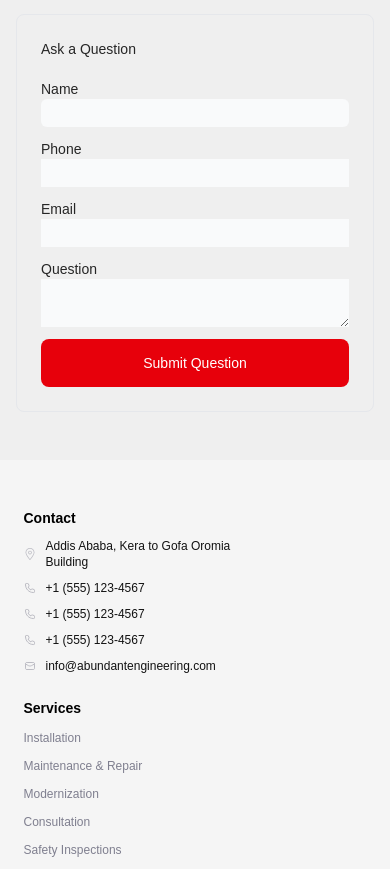
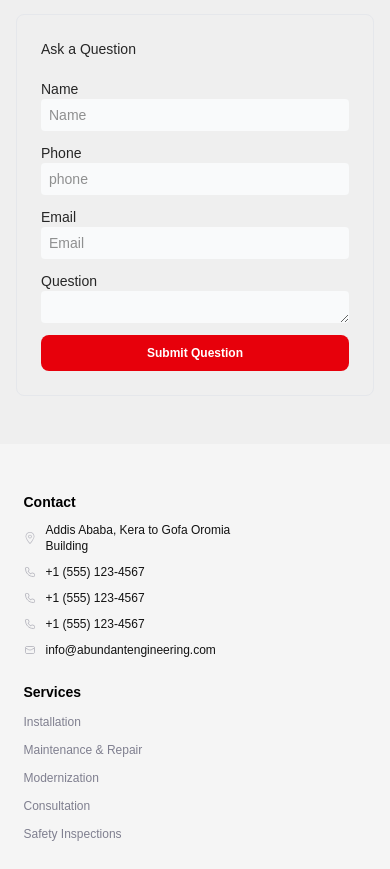
Before and after one commit to stpholise/abundante-engineering, a Next.js app: page /faq in a window 390 px wide. Shown: the part 1491-2360 px from the top of the page. Built offline with nearby package versions, Linux system fonts and the light colour scheme.

Commit message:
navigations closing fix and news filter mobile flex wrap

```diff
--- a/app/_components/layout/SecondaryHeader.tsx
+++ b/app/_components/layout/SecondaryHeader.tsx
@@ -18,7 +18,7 @@ const SecondaryHeader = ({
       <div className="border-y  border-[#e0e0e0] dark:border-[#262626] bg-white dark:bg-black text-black dark:text-white text-sm ">
         <div className="md:container mx-auto py-2 px-4 lg:px-16 flex justify-between items-center relative">
           <button
-            onClick={() =>( setOpenMenu((prev) => !prev))}
+            onClick={() => setOpenMenu((prev) => !prev)}
             className="sm:hidden dark:invert"
           >
             <Image
@@ -77,6 +77,7 @@ const SecondaryHeader = ({
               {navLinks.map((link) => (
                 <li key={link.name} className="">
                   <Link
+                    onClick={() => setOpenMenu(false)}
                     href={link.href}
                     className=" px-3 py-2 sm:rounded-md hover:bg-gray-200 dark:hover:bg-gray-700 text-sm sm:text-xs capitalize border-b sm:border-b-0 border-gray-500 w-full sm:w-fit block"
                   >
--- a/app/contact/page.tsx
+++ b/app/contact/page.tsx
@@ -97,8 +97,8 @@ const page = () => {
               )}
             </Formik>
           </section>
-          <section className="flex flex-col gap-5">
-            <div className="max-w-xl border-gray-200 border rounded-lg">
+          <section className="flex flex-col gap-5 justify-center max-w-xl mx-auto my-6">
+            <div className="max-w-xl w-full border-gray-200 border rounded-lg mx-auto">
               <MapEmbed />
             </div>
             <div className="border border-gray-200 rounded-lg px-6 py-6 text-sm flex flex-col gap-2">
--- a/app/faq/page.tsx
+++ b/app/faq/page.tsx
@@ -22,37 +22,40 @@ const Page = () => {
             <FaqCard items={pricingQAndA} />
             <FaqCard items={questionsAndAnswers} />
           </div>
-          <div className="w-full md:w-82 min-w-60 flex flex-col ">
+          <div className="w-full md:w-82 min-w-60 flex flex-col  ">
 
 
             <div className="border md:min-w-76 md:w-78 border-gray-200 rounded-lg w-full text-[#262626] px-6 py-6 text-sm flex flex-col gap-3 ">
-              <p className="mb-2">Ask a Question</p>
+              <p className="mb-2 text-[#262626] dark:text-[#eaeaea]">Ask a Question</p>
               <div className="">
-                <label htmlFor="">Name</label>
+                <label htmlFor="" className="text-[#262626] dark:text-[#eaeaea] ">Name</label>
                 <input
                   type="text"
-                  className="bg-gray-50 rounded-md block w-full py-1 px-2 outline-none"
+                  placeholder="Name"
+                  className="bg-gray-50 rounded-sm block w-full py-1 px-2 outline-none h-8"
                 />
               </div>
               <div className="">
-                <label htmlFor="">Phone</label>
+                <label htmlFor="" className="text-[#262626] dark:text-[#eaeaea]">Phone</label>
                 <input
                   type="text"
-                  className="bg-gray-50 block w-full py-1 px-2 outline-none"
+                  placeholder="phone"
+                  className="bg-gray-50 block w-full py-1 px-2 outline-none rounded-sm h-8"
                 />
               </div>
               <div className="">
-                <label htmlFor="">Email</label>
+                <label htmlFor="" className="text-[#262626] dark:text-[#eaeaea]">Email</label>
                 <input
                   type="text"
-                  className="bg-gray-50 block w-full py-1 px-2 outline-none"
+                  placeholder="Email"
+                  className="bg-gray-50 block w-full py-1 px-2 outline-none rounded-sm h-8"
                 />
               </div>
               <div className="">
-                <label htmlFor="">Question</label>
-                <textarea className="bg-gray-50 block w-full py-1 px-2 outline-none" />
+                <label htmlFor="" className="text-[#262626] dark:text-[#eaeaea]">Question</label>
+                <textarea className="bg-gray-50 block w-full py-1 px-2 outline-none  rounded-sm h-8" />
               </div>
-              <button className="w-full h-12 capitalize font-medium rounded-lg flex items-center justify-center bg-red-600 py-1 px-3 text-white">
+              <button className="w-full h-9 text-xs capitalize font-semibold rounded-lg flex items-center justify-center bg-red-600 py-1 px-3 text-white">
                 submit question
               </button>
             </div>
--- a/app/news/_component/AllNews.tsx
+++ b/app/news/_component/AllNews.tsx
@@ -46,20 +46,23 @@ const AllNews = async ({ filter }: { filter?: string }) => {
   const url = `https://2f7v75aq.api.sanity.io/v2025-11-04/data/query/production?query=+${encodeURIComponent(queryFilter)}`;
   const res = await fetch(url, { cache: "no-store", method: "GET" });
   if (!res.ok) {
-    if(res.status === 404) {
-      return <div className=""> Data not found</div>
-    }
-    else if(res.status >= 500) {
-      return  <div className=""> Server error. Please try again letter</div>
-    }else{
-      return <div className="">There was an error</div>
+    if (res.status === 404) {
+      return <div className=""> Data not found</div>;
+    } else if (res.status >= 500) {
+      return <div className=""> Server error. Please try again letter</div>;
+    } else {
+      return <div className="">There was an error</div>;
     }
   }
   const rawData = await res.json();
   const data = (await rawData.result) as NewsItem[];
 
   if (!data || data.length == 0) {
-    return <div>No data found</div>;
+    return (
+      <div className="text-[#262626] dark:text-[#efefef] w-full text-center py-8 text-lg">
+        No data found
+      </div>
+    );
   }
 
   const PortableTextPreview = ({ value }: { value: PortableTextBlock[] }) => {
--- a/app/news/_component/NewsWrapper.tsx
+++ b/app/news/_component/NewsWrapper.tsx
@@ -25,7 +25,7 @@ const NewsWrapper = ({ children }: { children: React.ReactNode }) => {
           elevator technology insights from the Abundant Engineering team.
         </p>
 
-        <div className="filter flex gap-3 justify-center items-center my-4">
+        <div className="filter flex flex-wrap gap-3 justify-center items-center my-4">
           {filter.map((item) => (
             <button
               key={item.value}
--- a/app/projects/[slug]/page.tsx
+++ b/app/projects/[slug]/page.tsx
@@ -88,7 +88,7 @@ const page = async ({ params }: { params: Promise<{ slug: string }> }) => {
     }
     return (
       <div className="bg-blue bg-white dark:bg-[#0a0a0a] w-full ">
-        <div className="container px-16 mx-auto py-10">
+        <div className="container lg:px-16 mx-auto py-10">
           <div className=" text-xs flex items-center mb-6">
             <Link
               href="/projects"
@@ -154,13 +154,13 @@ const page = async ({ params }: { params: Promise<{ slug: string }> }) => {
               </div>
             </div>
           </div>
-          <main className="grid grid-cols-[8fr_4fr] gap-6 mt-10">
-            <div className="flex flex-col gap-6">
+          <main className="lg:grid lg:grid-cols-[8fr_4fr] grid-cols-1 gap-6 mt-10">
+            <div className="flex flex-col gap-6 mb-6">
               <section className="border border-gray-200 rounded-lg px-4 py-4">
                 <h3 className="text-sm font-medium mb-4 text-[#262626]  dark:text-[#fafafa] ">
                   Project overview
                 </h3>
-                <div className="flex gap-4 justify-evenly">
+                <div className="flex flex-wrap  md:flex-row  lg:flex-nowrap gap-4 justify-evenly">
                   <div className=" flex flex-col items-center justify-center ">
                     <h4 className="text-red-500  font-semibold text-xl capitalize">
                       {scope} Projects
```
Also changed, not shown: app/projects/_components/FetchProjects.tsx (added).
